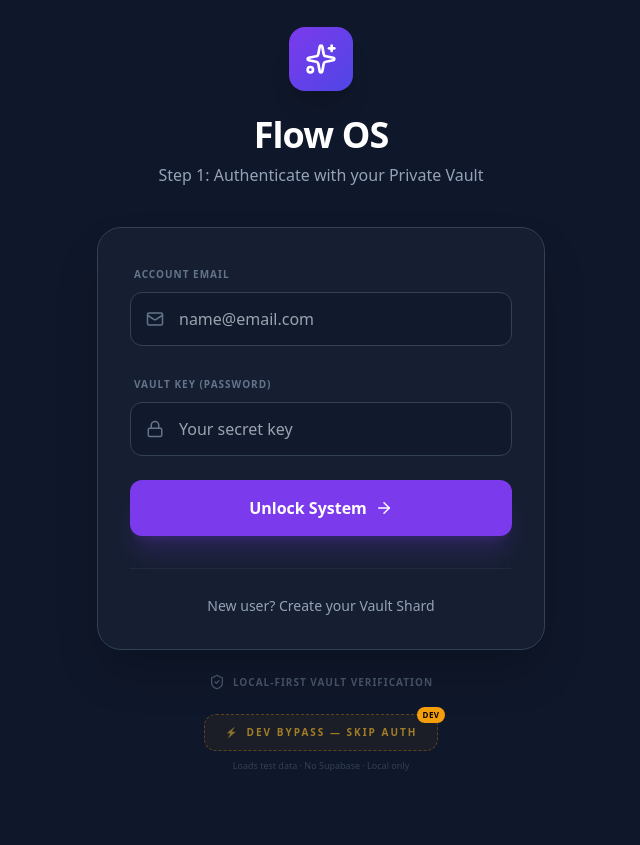
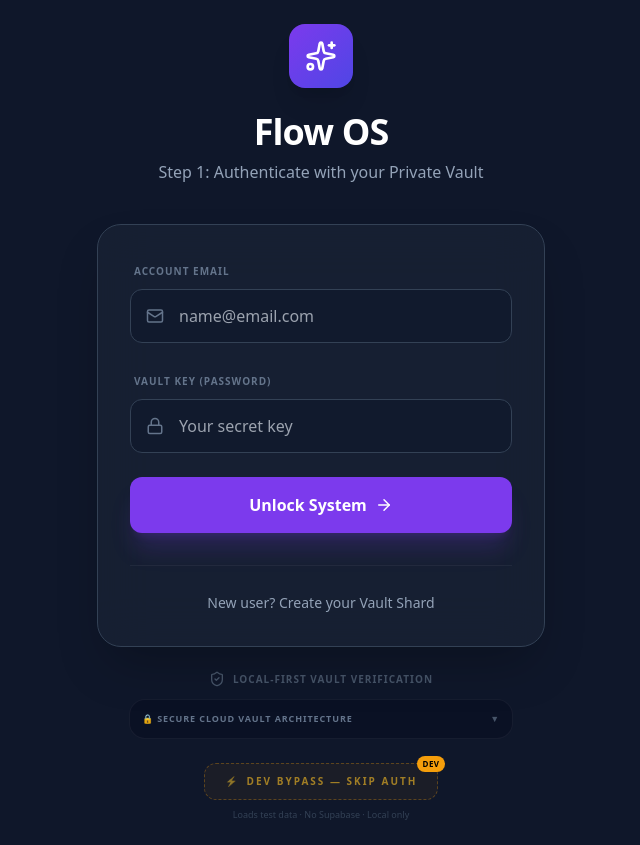
Before and after one commit to jaydev23045-glitch/Habit, a React (Vite) app: page / in a window 1280 px wide. Shown: the whole page, without its empty margins (319-959 px from the left). Before the commit the page ends 800 px from the top, so only its background shows below. Built offline with nearby package versions, Linux system fonts and the light colour scheme.

Commit message:
feat: add inline security guidelines to Settings and Login views

```diff
--- a/components/Auth.tsx
+++ b/components/Auth.tsx
@@ -110,8 +110,22 @@ export const Auth: React.FC<AuthProps> = ({ onLogin, onDevBypass }) => {
           </div>
         </div>
 
-        <div className="mt-6 flex items-center justify-center gap-2 text-slate-600">
-           <ShieldCheck size={16} /> <span className="text-[10px] font-bold uppercase tracking-widest">Local-First Vault Verification</span>
+        <div className="mt-6 space-y-3">
+          <div className="flex items-center justify-center gap-2 text-slate-600">
+             <ShieldCheck size={16} /> <span className="text-[10px] font-bold uppercase tracking-widest">Local-First Vault Verification</span>
+          </div>
+
+          <details className="group max-w-sm mx-auto bg-bgDarker/30 border border-white/5 rounded-2xl p-3 select-none cursor-pointer hover:border-emerald-500/20 transition-all">
+             <summary className="text-[9px] font-black text-slate-500 group-hover:text-slate-400 uppercase tracking-widest flex items-center justify-between outline-none list-none">
+               <span>🔒 Secure Cloud Vault Architecture</span>
+               <span className="text-slate-600 transition-transform group-open:rotate-180">▼</span>
+             </summary>
+             <div className="mt-2 text-[8px] text-slate-500 leading-relaxed font-semibold space-y-1.5 pt-1.5 border-t border-white/5 text-left">
+                <p>• <strong>Row-Level Security (RLS)</strong>: The database restricts table data access strictly to authenticated account credentials.</p>
+                <p>• <strong>Secure SSL Tunnels</strong>: All connection protocols are fully encrypted using standard HTTPS/WSS channels.</p>
+                <p>• <strong>bcrypt Passwords</strong>: Credentials are fully hashed before persistence, preventing breach disclosures.</p>
+             </div>
+          </details>
         </div>
 
         {/* DEV BYPASS — remove before production */}
--- a/components/Settings.tsx
+++ b/components/Settings.tsx
@@ -1,6 +1,6 @@
 import React, { useState, useRef, useEffect } from 'react';
 import { UserProfile, AppData, CloudConfig } from '../types';
-import { Save, User, LogOut, Download, Upload, Globe, Loader2, RefreshCw, Volume2, VolumeX, ShieldAlert } from 'lucide-react';
+import { Save, User, LogOut, Download, Upload, Globe, Loader2, RefreshCw, Volume2, VolumeX, ShieldAlert, Shield } from 'lucide-react';
 import { voiceService } from '../services/voiceService';
 import { audioService } from '../services/audioService';
 
@@ -175,6 +175,16 @@ export const Settings: React.FC<SettingsProps> = ({ user, updateUser, resetData,
               {isPulling ? <Loader2 size={14} className="animate-spin" /> : <RefreshCw size={14} />}
               Pull Cloud Vault Data
             </button>
+
+            {/* Security Guard Info Panel */}
+            <div className="bg-bgDark/40 border border-white/5 rounded-2xl p-4 space-y-1.5 text-left">
+              <div className="flex items-center gap-2 text-[10px] font-black text-slate-300 uppercase tracking-wider">
+                <Shield size={12} className="text-emerald-400" /> Database Security Guard
+              </div>
+              <div className="text-[9px] text-slate-500 leading-relaxed font-semibold">
+                This project utilizes <strong className="text-emerald-400">Row-Level Security (RLS)</strong>. Your vault rows are only read/write accessible via matching authenticated sessions. Public credentials do not expose user records, and communication is encrypted with HTTPS.
+              </div>
+            </div>
           </div>
         </div>
 
```
